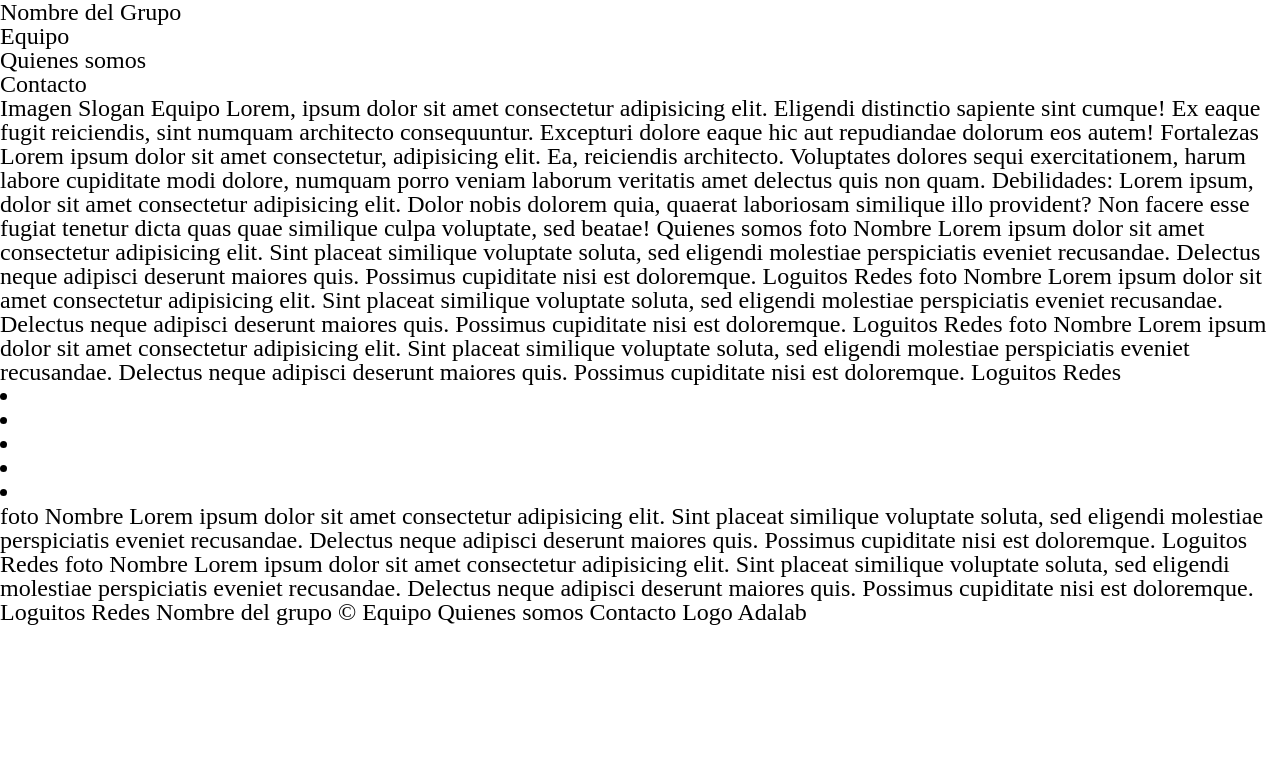
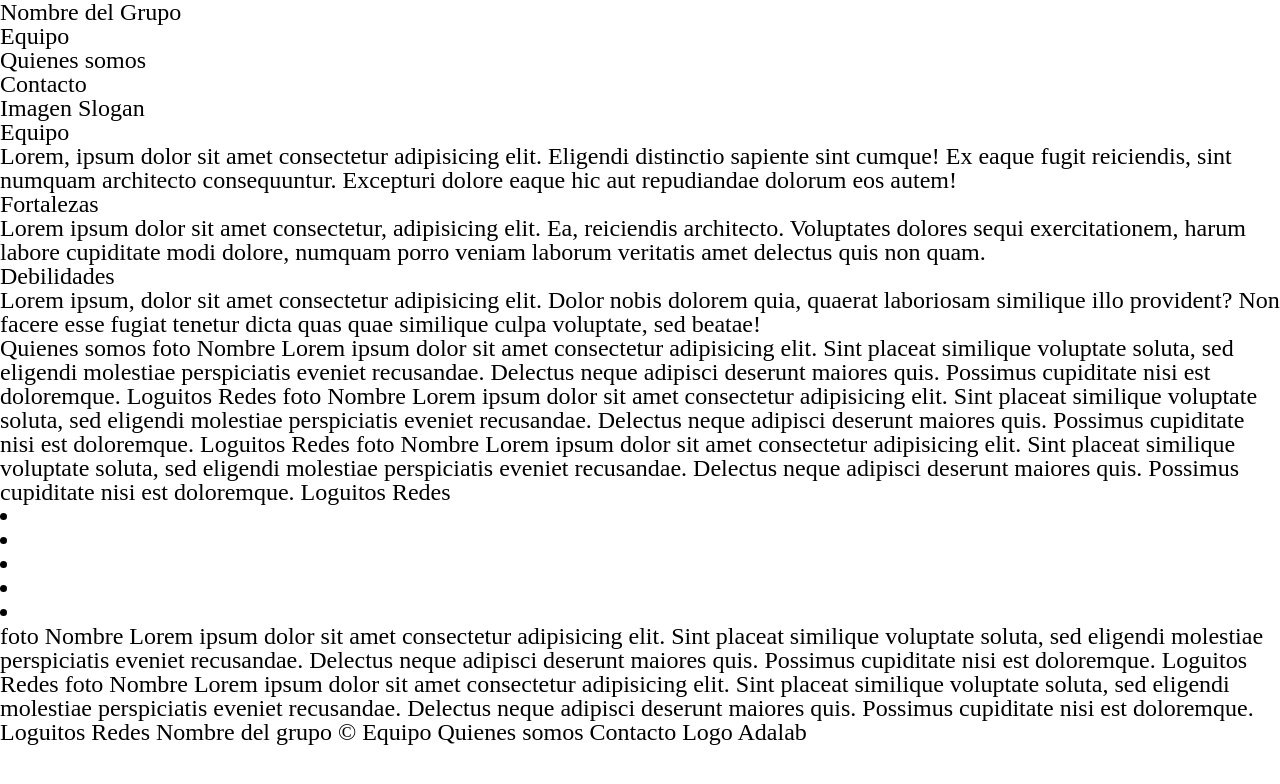
Before and after one commit to LuciaRoNova3005/HTML-SASS-team-page, a plain HTML site: page index.html in a window 1280 px wide. Drawn offline with Linux system fonts and the light colour scheme.

Commit message:
limits team part

```diff
--- a/index.html
+++ b/index.html
@@ -15,14 +15,34 @@
     <p>Contacto</p>
      Imagen
      Slogan
-     Equipo
-     Lorem, ipsum dolor sit amet consectetur adipisicing elit. Eligendi distinctio sapiente sint cumque! Ex eaque fugit reiciendis, sint numquam architecto consequuntur. Excepturi dolore eaque hic aut repudiandae dolorum eos autem!
 
-     Fortalezas
-     Lorem ipsum dolor sit amet consectetur, adipisicing elit. Ea, reiciendis architecto. Voluptates dolores sequi exercitationem, harum labore cupiditate modi dolore, numquam porro veniam laborum veritatis amet delectus quis non quam.
 
-     Debilidades:
-     Lorem ipsum, dolor sit amet consectetur adipisicing elit. Dolor nobis dolorem quia, quaerat laboriosam similique illo provident? Non facere esse fugiat tenetur dicta quas quae similique culpa voluptate, sed beatae!
+<!-------------PARTE DE PATRICIA--------------------------->
+
+    <article>
+      <h2 class="team">Equipo</h2>
+      <p>
+        Lorem, ipsum dolor sit amet consectetur adipisicing elit. Eligendi distinctio sapiente sint cumque! Ex eaque fugit reiciendis, sint numquam architecto consequuntur. Excepturi dolore eaque hic aut repudiandae dolorum eos autem!
+      </p>
+    </article>
+
+    <article class="strengths">
+      <h3>Fortalezas</h3>
+      <p>
+        Lorem ipsum dolor sit amet consectetur, adipisicing elit. Ea, reiciendis architecto. Voluptates dolores sequi exercitationem, harum labore cupiditate modi dolore, numquam porro veniam laborum veritatis amet delectus quis non quam.
+      </p>
+    </article>
+
+    <article class="weaknesses">
+      <h3>Debilidades</h3>
+      <p>
+        Lorem ipsum, dolor sit amet consectetur adipisicing elit. Dolor nobis dolorem quia, quaerat laboriosam similique illo provident? Non facere esse fugiat tenetur dicta quas quae similique culpa voluptate, sed beatae!
+      </p>
+    </article>
+
+<!--------------------------------------------------------->
+
+
 
      Quienes somos
 
```
